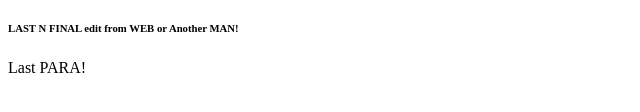
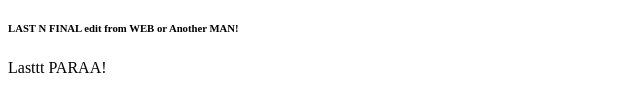
Before and after one commit to SanamWebDeveloper/my-first-web, a plain HTML site: page index.html in a window 1280 px wide. Shown: the part 268-380 px from the top of the page, 0-640 px from the left. Drawn offline with Linux system fonts and the light colour scheme.

Commit message:
From ghost collaborator 2

```diff
--- a/index.html
+++ b/index.html
@@ -9,4 +9,4 @@
 <p>3rd paragraph</p>
 
 <h6> LAST N FINAL edit from WEB or Another MAN! </h6>
-<p> Last PARA! </p>
+<p> Lasttt PARAA! </p>
```
